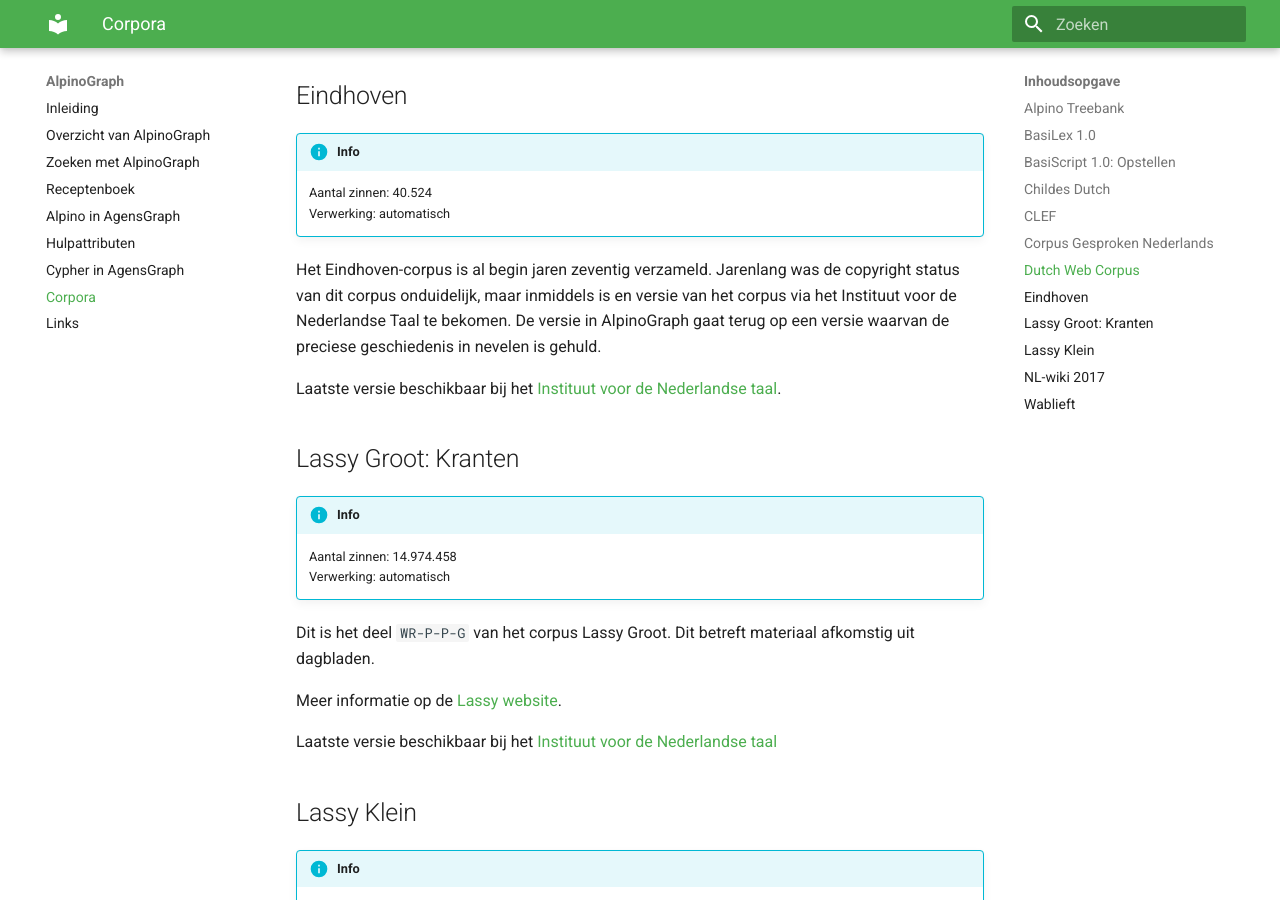
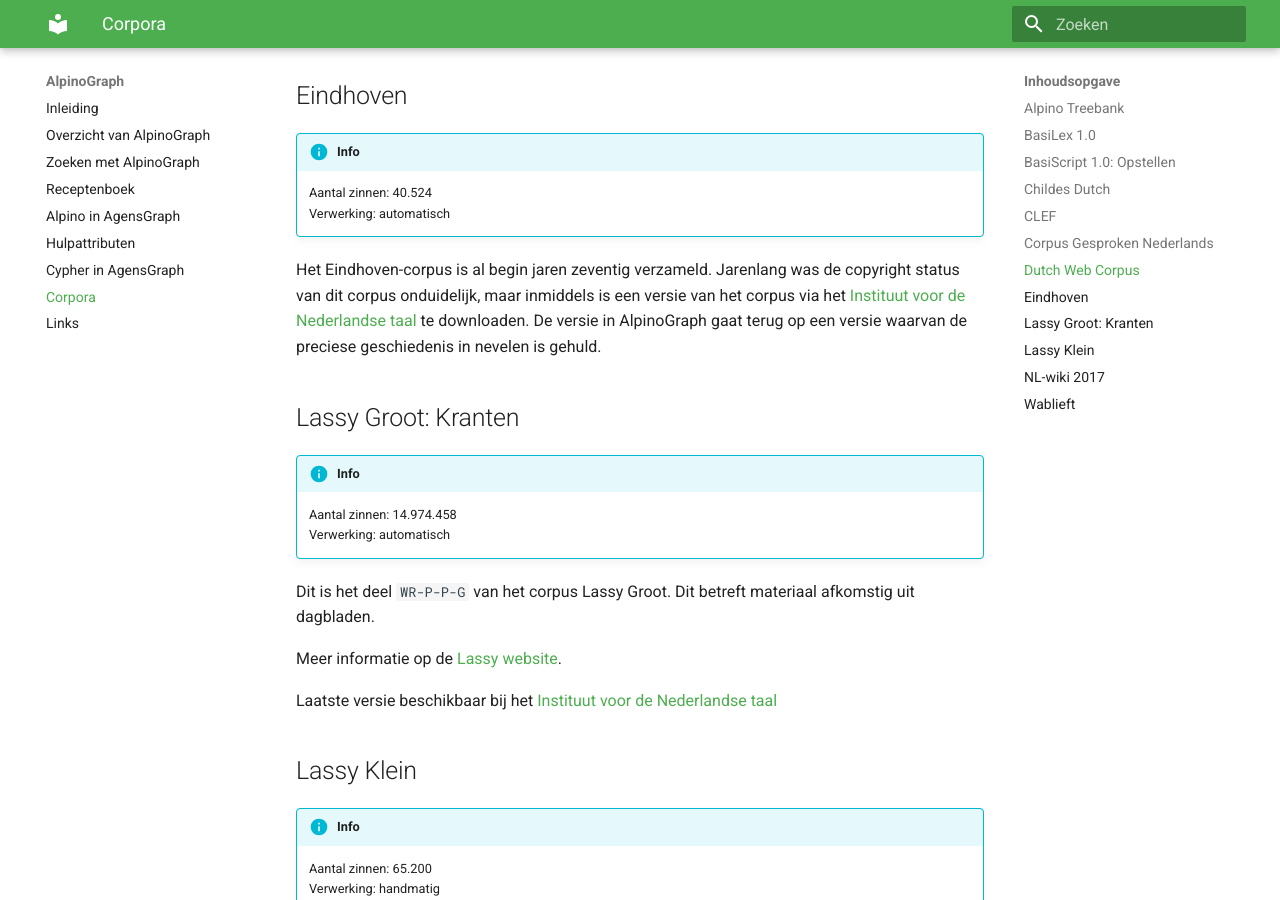
Before and after one commit to rug-compling/alpinograph-docs, an MkDocs documentation site: the page built from docs/corpora.md, in a window 1280 px wide and 900 px high, scrolled down 3518 px. Built offline with MkDocs 1.6.1 and Material for MkDocs 9.7.7, drawn with Linux system fonts in a browser that asks for light colours.

Commit message:
corpora: link

```diff
--- a/docs/corpora.md
+++ b/docs/corpora.md
@@ -130,11 +130,11 @@ Model*. [Arxiv 1912.09582](https://arxiv.org/abs/1912.09582).
 
 Het Eindhoven-corpus is al begin jaren zeventig verzameld. Jarenlang
 was de copyright status van dit corpus onduidelijk, maar inmiddels is
-en versie van het corpus via het Instituut voor de Nederlandse Taal te
-bekomen. De versie in AlpinoGraph gaat terug op een versie waarvan de
+een versie van het corpus via het
+[Instituut voor de Nederlandse taal](https://ivdnt.org/downloads/taalmaterialen/tstc-eindhoven-corpus)
+te
+downloaden. De versie in AlpinoGraph gaat terug op een versie waarvan de
 preciese geschiedenis in nevelen is gehuld.
-
-Laatste versie beschikbaar bij het [Instituut voor de Nederlandse taal](https://ivdnt.org/downloads/taalmaterialen/tstc-eindhoven-corpus).
 
 ## Lassy Groot: Kranten
 
```
